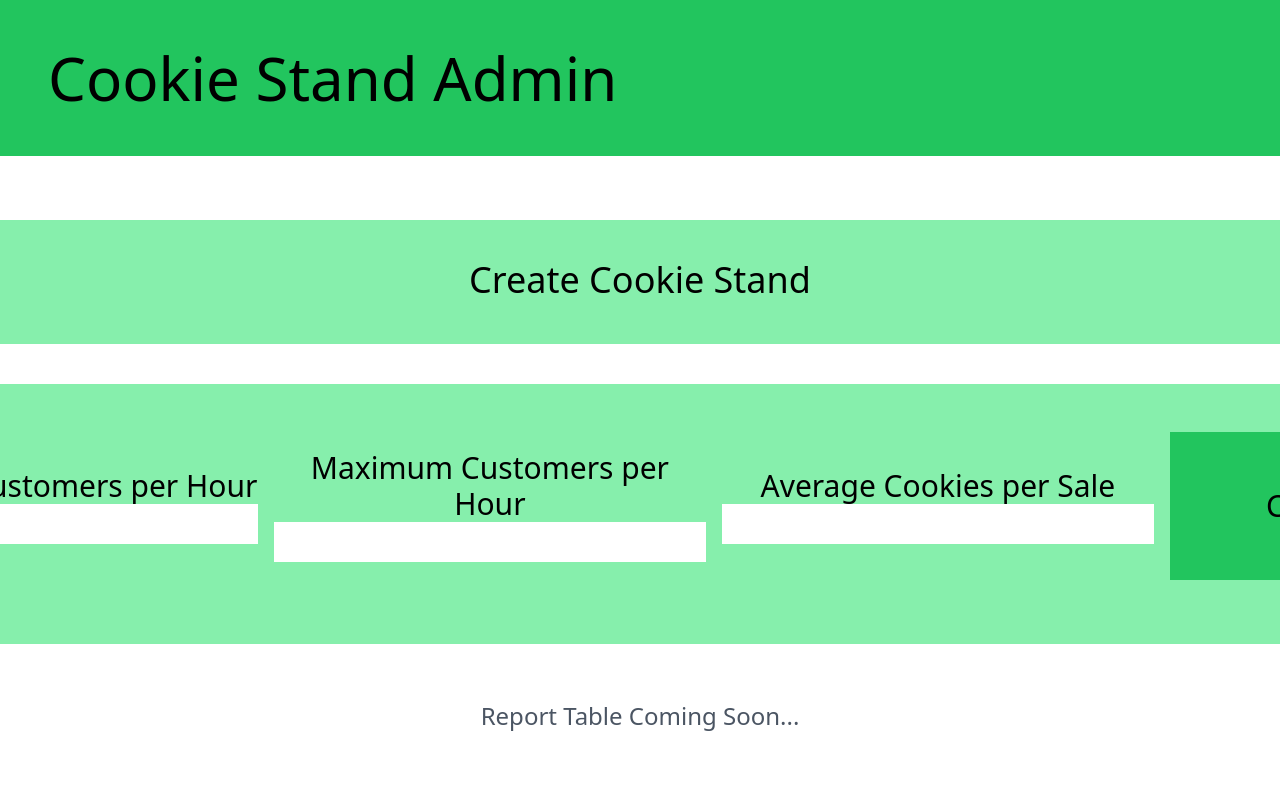
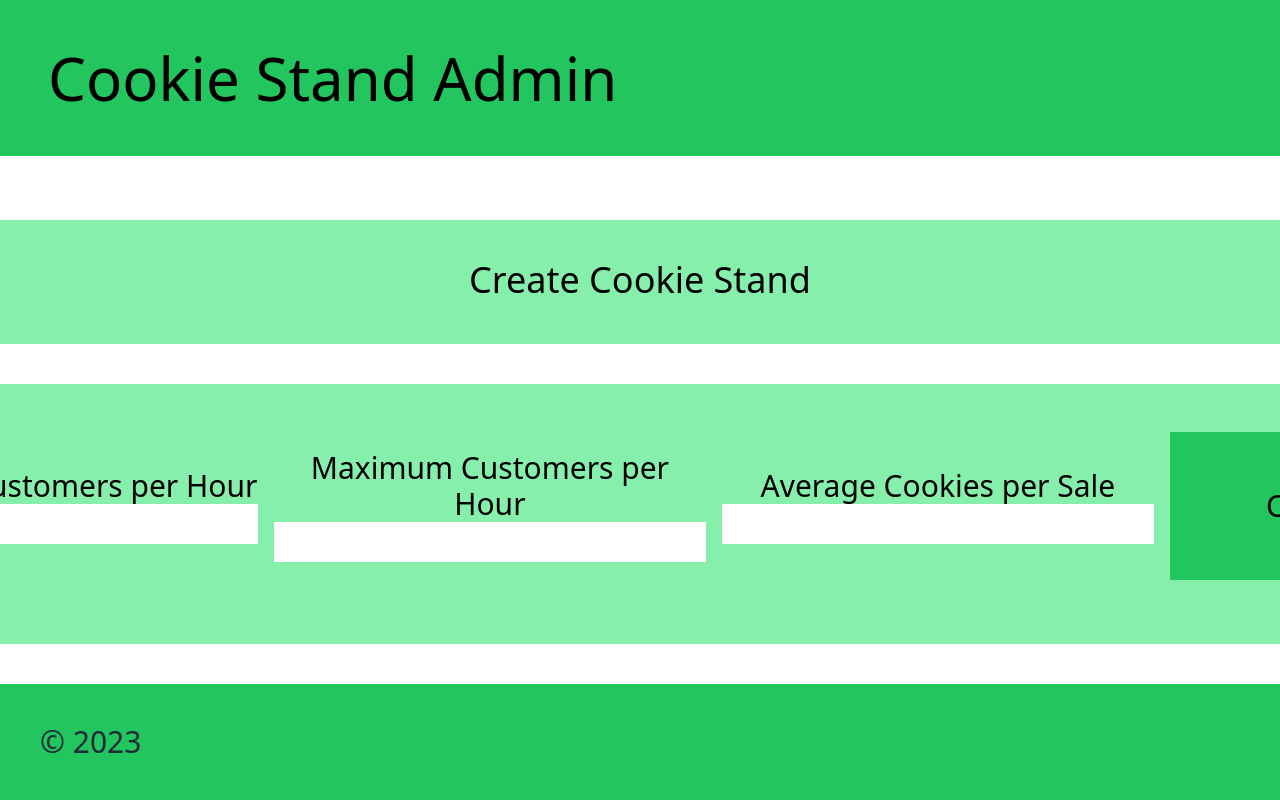
Before and after one commit to alexriverau/cookie-stand-admin, a Next.js app: page / in a window 1280 px wide. Shown: the top 800 px of the page. Built offline with nearby package versions, Linux system fonts and the light colour scheme.

Commit message:
lab37 completed

```diff
--- a/pages/index.js
+++ b/pages/index.js
@@ -1,6 +1,19 @@
 import Head from 'next/head';
+import { useState } from 'react';
 
 export default function Home() {
+  const [cookieStand, createCookieStand] = useState('');
+
+  function createCookieStandHandler(event) {
+    event.preventDefault();
+    const newCookieStand = {
+      'location': event.target.location.value,
+      'minCustomersHour': event.target.minCustomersHour.value,
+      'maxCustomersHour': event.target.maxCustomersHour.value,
+      'avgCookies': event.target.avgCookies.value,
+    }
+    createCookieStand(JSON.stringify(newCookieStand));
+  }
   return (
     <div>
       <Head>
@@ -15,7 +28,7 @@ export default function Home() {
             <h1 className='mb-5 flex justify-center text-4xl'>
               Create Cookie Stand
             </h1>
-            <form>
+            <form onSubmit={createCookieStandHandler}>
               <div className='py-6 flex text-3xl'>
                 <label className='pr-3'>Location</label>
                 <input name='location' className='w-11/12 h-10' />
@@ -23,11 +36,11 @@ export default function Home() {
               <div className='py-6 flex items-center'>
                 <div className='text-3xl text-center'>
                   <label>Minimum Customers per Hour</label>
-                  <input name='minCustHour' className='w-auto h-10' />
+                  <input name='minCustomersHour' className='w-auto h-10' />
                 </div>
                 <div className='p-4 text-3xl text-center'>
                   <label>Maximum Customers per Hour</label>
-                  <input name='maxCustHour' className='w-auto h-10' />
+                  <input name='maxCustomersHour' className='w-auto h-10' />
                 </div>
                 <div className='text-3xl text-center'>
                   <label>Average Cookies per Sale</label>
@@ -41,12 +54,13 @@ export default function Home() {
           </div>
         </div>
         <div>
-          <p className='p-8 mt-6 mb-20 text-2xl text-gray-600 relative flex items-center justify-center'>
+          <p className='p-8 mt-6 text-2xl text-gray-600 relative flex items-center justify-center'>
             Report Table Coming Soon...
           </p>
+          <p className='p-2 text-2xl text-gray-600 relative flex items-center justify-center'>{cookieStand}</p>
         </div>
       </main>
-      <footer className='p-12 bg-green-500'>
+      <footer className='fixed bottom-0 w-full p-10 bg-green-500'>
         <p className='text-3xl text-gray-800'>&copy; 2023</p>
       </footer>
     </div>
```
Also changed, not shown: data.js (deleted), 1 other file (tests, documents, lock files or other folders).
